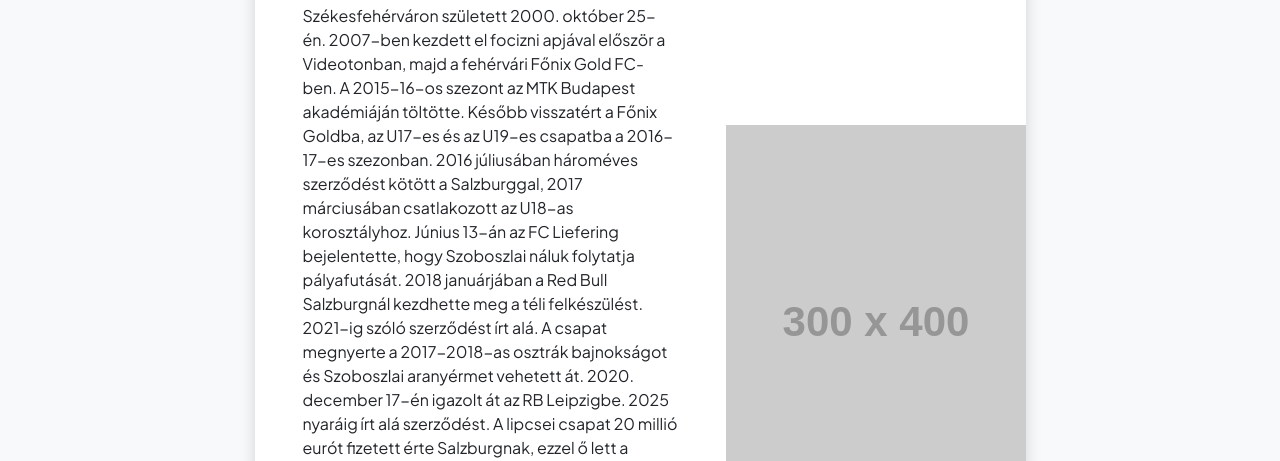
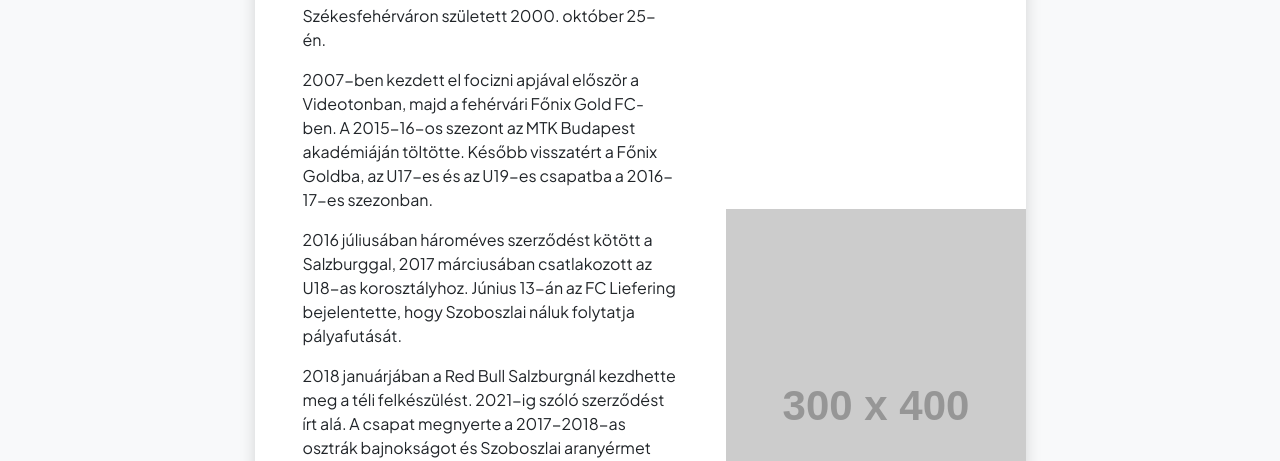
Before and after one commit to mentekoppany/Rajongoi9A-E, a plain HTML site: page fooldal/projects.html in a window 1280 px wide. Shown: the part 339-800 px from the top of the page. Drawn offline with nearby package versions, Linux system fonts and the light colour scheme; placeholder pictures from the web are drawn by us.

Commit message:
elete.ok

```diff
--- a/fooldal/projects.html
+++ b/fooldal/projects.html
@@ -48,7 +48,7 @@
                                     <div class="d-flex align-items-center">
                                         <div class="p-5">
                                             <h2 class="fw-bolder"><span class="text-gradient d-inline">Élete</span></h2>
-                                            <p>Székesfehérváron született 2000. október 25-én. 2007-ben kezdett el focizni apjával először a Videotonban, majd a fehérvári Főnix Gold FC-ben. A 2015-16-os szezont az MTK Budapest akadémiáján töltötte. Később visszatért a Főnix Goldba, az U17-es és az U19-es csapatba a 2016-17-es szezonban. 2016 júliusában hároméves szerződést kötött a Salzburggal, 2017 márciusában csatlakozott az U18-as korosztályhoz. Június 13-án az FC Liefering bejelentette, hogy Szoboszlai náluk folytatja pályafutását. 2018 januárjában a Red Bull Salzburgnál kezdhette meg a téli felkészülést. 2021-ig szóló szerződést írt alá. A csapat megnyerte a 2017-2018-as osztrák bajnokságot és Szoboszlai aranyérmet vehetett át. 2020. december 17-én igazolt át az RB Leipzigbe. 2025 nyaráig írt alá szerződést. A lipcsei csapat 20 millió eurót fizetett érte Salzburgnak, ezzel ő lett a legdrágább magyar labdarúgó a sportág történetében. A szeméremcsontjában keletkezett gyulladás miatt egy időre visszatért Salzburgba gyógyulni. Később a Leipzig 2026 nyaráig meghosszabbította a szerződést. 2023. július 2-án átigazolt a Liverpoolba, ahol 2028-ig tartó szerződést írt alá. A csapat 70 millió euróért igazolta le, ezzel a Liverpool történetének harmadik legdrágább játékosa lett.
+                                            <p>Székesfehérváron született 2000. október 25-én.</p><P>2007-ben kezdett el focizni apjával először a Videotonban, majd a fehérvári Főnix Gold FC-ben. A 2015-16-os szezont az MTK Budapest akadémiáján töltötte. Később visszatért a Főnix Goldba, az U17-es és az U19-es csapatba a 2016-17-es szezonban.</P><P>2016 júliusában hároméves szerződést kötött a Salzburggal, 2017 márciusában csatlakozott az U18-as korosztályhoz. Június 13-án az FC Liefering bejelentette, hogy Szoboszlai náluk folytatja pályafutását.</P><P>2018 januárjában a Red Bull Salzburgnál kezdhette meg a téli felkészülést. 2021-ig szóló szerződést írt alá. A csapat megnyerte a 2017-2018-as osztrák bajnokságot és Szoboszlai aranyérmet vehetett át.</P><P>2020. december 17-én igazolt át az RB Leipzigbe. 2025 nyaráig írt alá szerződést. A lipcsei csapat 20 millió eurót fizetett érte Salzburgnak, ezzel ő lett a legdrágább magyar labdarúgó a sportág történetében.</P><P>A szeméremcsontjában keletkezett gyulladás miatt egy időre visszatért Salzburgba gyógyulni.</P><P>Később a Leipzig 2026 nyaráig meghosszabbította a szerződést. 2023. július 2-án átigazolt a Liverpoolba, ahol 2028-ig tartó szerződést írt alá. A csapat 70 millió euróért igazolta le, ezzel a Liverpool történetének harmadik legdrágább játékosa lett.</P>
                                             </p>
                                         </div>
                                         <img class="img-fluid" src="https://dummyimage.com/300x400/343a40/6c757d" alt="..." />
```
